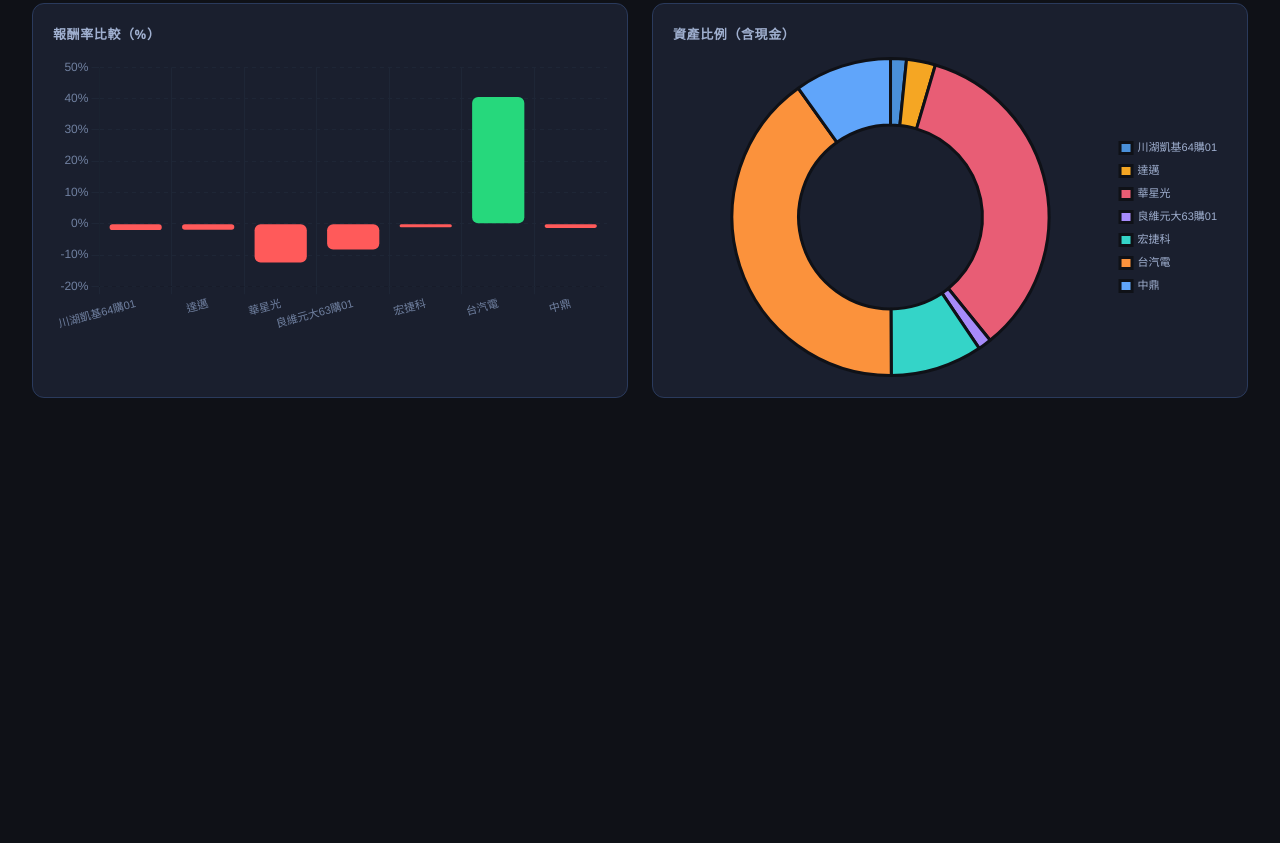
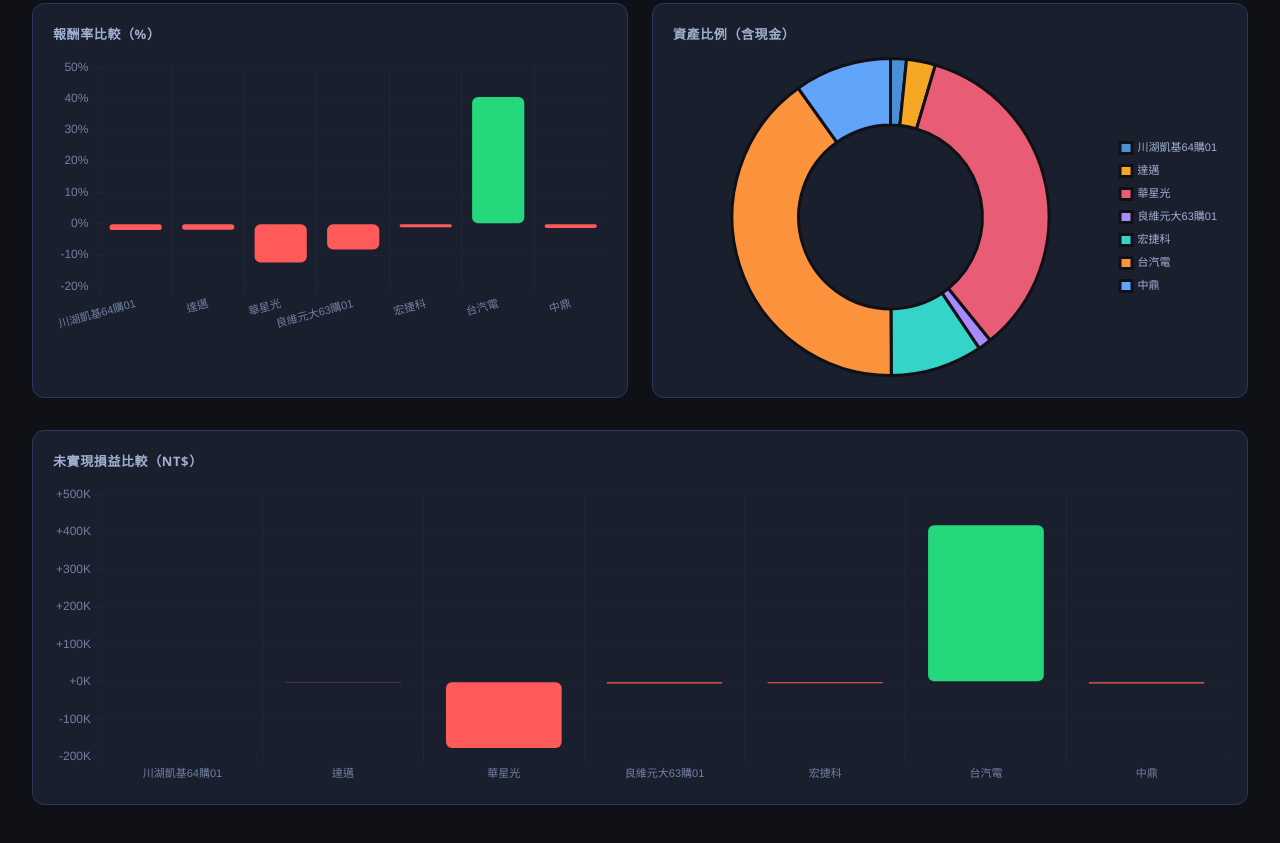
Before and after one commit to yisheng131/asset-pool, a plain HTML site: page index.html in a window 1280 px wide. Shown: the part 833-1676 px from the top of the page. Before the commit the page ends 1287 px from the top, so only its background shows below. Drawn offline with nearby package versions, Linux system fonts and the light colour scheme.

Commit message:
Add files via upload

```diff
--- a/index.html
+++ b/index.html
@@ -326,6 +326,12 @@
     </div>
   </div>
 
+  <!-- P&L Bar Chart (full width) -->
+  <div class="chart-box" style="margin-bottom:32px">
+    <div class="section-title" style="margin-bottom:14px">未實現損益比較（NT$）</div>
+    <canvas id="pnlChart" style="max-height:300px"></canvas>
+  </div>
+
 </div>
 
 <div class="modal-bg" id="modalBg">
@@ -355,7 +361,7 @@ const DEFAULT_STOCKS = [
 const STORAGE_KEY = 'portfolio_dashboard_v1';
 
 let stocks = [];
-let barChart, pieChart;
+let barChart, pieChart, pnlChart;
 let isLight = false;
 
 const COLORS = ['#4a90d9','#f5a623','#e85d75','#a78bfa','#34d4c8','#fb923c','#60a5fa','#f87171','#34d399','#fbbf24','#c084fc','#22d3ee','#f97316'];
@@ -371,8 +377,9 @@ function applyTheme(light) {
   document.getElementById('themeIcon').textContent  = light ? '🌙' : '☀️';
   document.getElementById('themeLabel').textContent = light ? '深色模式' : '淺色模式';
   // Rebuild charts so colors update
-  if (barChart) { barChart.destroy(); barChart = null; }
-  if (pieChart) { pieChart.destroy(); pieChart = null; }
+  if (barChart)  { barChart.destroy();  barChart  = null; }
+  if (pieChart)  { pieChart.destroy();  pieChart  = null; }
+  if (pnlChart)  { pnlChart.destroy();  pnlChart  = null; }
   update();
 }
 
@@ -432,7 +439,7 @@ function buildTable() {
 
 // ── Update ────────────────────────────────────────────────
 function update() {
-  const labels=[], retData=[], pieLabels=[], pieData=[], pieColors=[];
+  const labels=[], retData=[], pnlData=[], pieLabels=[], pieData=[], pieColors=[];
   let totalCost=0, totalValue=0, wins=0;
 
   const posColor = isLight ? '#16a34a' : '#26d87c';
@@ -461,6 +468,7 @@ function update() {
 
     labels.push(s.name);
     retData.push(parseFloat(ret.toFixed(2)));
+    pnlData.push(Math.round(pnl));
     if (mktval > 0) { pieLabels.push(s.name); pieData.push(mktval); pieColors.push(COLORS[i % COLORS.length]); }
   });
 
@@ -531,6 +539,38 @@ function update() {
       }
     });
   }
+
+  // P&L bar chart
+  const pnlColors = pnlData.map(v => v >= 0 ? posColor : negColor);
+  if (pnlChart) {
+    pnlChart.data.labels = labels;
+    pnlChart.data.datasets[0].data = pnlData;
+    pnlChart.data.datasets[0].backgroundColor = pnlColors;
+    pnlChart.options.scales.x.ticks.color = tickColor;
+    pnlChart.options.scales.x.grid.color  = gridColor;
+    pnlChart.options.scales.y.ticks.color = tickColor;
+    pnlChart.options.scales.y.grid.color  = gridColor;
+    pnlChart.update();
+  } else {
+    pnlChart = new Chart(document.getElementById('pnlChart'), {
+      type: 'bar',
+      data: { labels, datasets: [{ label: '損益 (NT$)', data: pnlData, backgroundColor: pnlColors, borderRadius: 6, borderSkipped: false }] },
+      options: {
+        responsive: true,
+        plugins: {
+          legend: { display: false },
+          tooltip: { callbacks: { label: ctx => ` ${ctx.parsed.y >= 0 ? '+' : ''}NT$${ctx.parsed.y.toLocaleString('zh-TW')}` } }
+        },
+        scales: {
+          x: { ticks: { color: tickColor, font: { size: 11 } }, grid: { color: gridColor } },
+          y: {
+            ticks: { color: tickColor, callback: v => (v >= 0 ? '+' : '') + (v/1000).toFixed(0) + 'K' },
+            grid: { color: gridColor }, border: { dash: [4,4] }
+          }
+        }
+      }
+    });
+  }
 }
 
 // ── Save / Load ───────────────────────────────────────────
```
